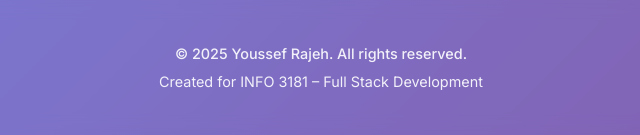
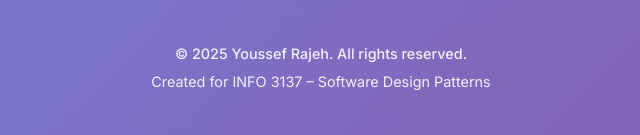
Before and after one commit to Youssefrajeh/Full-Stack-Development-Study, a plain HTML site: page index.html in a window 1280 px wide. Shown: the part 662-797 px from the top of the page, 319-959 px from the left. Drawn offline with Linux system fonts and the light colour scheme.

Commit message:
Add files via upload

```diff
--- a/index.html
+++ b/index.html
@@ -201,7 +201,7 @@
     <footer class="footer">
       <div class="container">
         <p>&copy; 2025 Youssef Rajeh. All rights reserved.</p>
-        <p>Created for INFO 3181 – Full Stack Development</p>
+        <p>Created for INFO 3137 – Software Design Patterns</p>
       </div>
     </footer>
 
```
Also changed, not shown: 1 other file.
